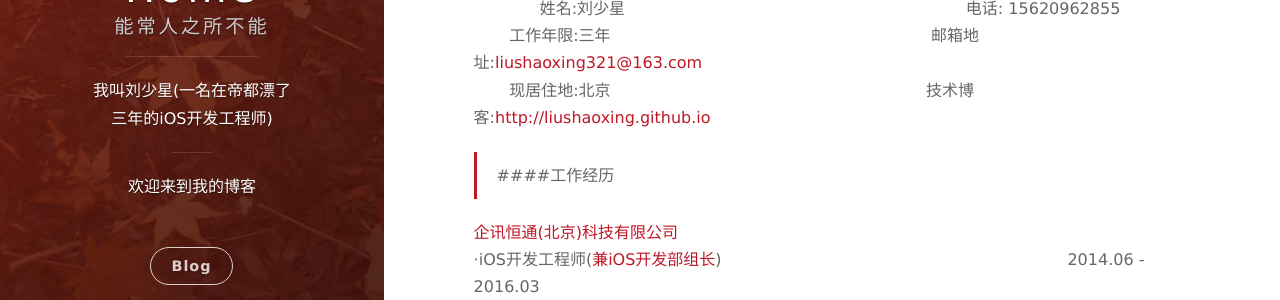
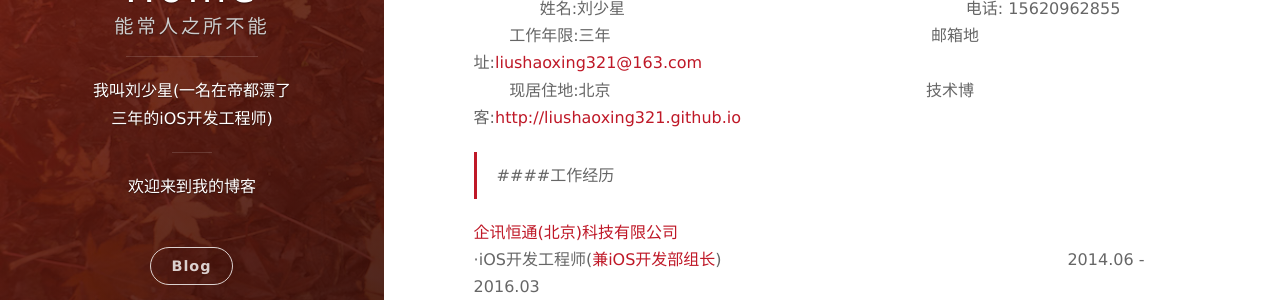
Before and after one commit to liushaoxing321/liushaoxing321.github.io, a Jekyll site: the page built from _posts/2016-03-14-about-myself.md, in a window 1280 px wide and 900 px high. Shown: the part 355-655 px from the top of the window. Built offline with Jekyll 4.4.1, drawn with Linux system fonts in a browser that asks for light colours; nearby versions of some CDN libraries; Markdown is read by kramdown in place of the engine named in the settings; some of the changed lines change nothing that is shown.

Commit message:
change content

```diff
--- a/_posts/2016-03-14-about-myself.md
+++ b/_posts/2016-03-14-about-myself.md
@@ -14,7 +14,7 @@ description: 个人简历
 
  &#160; &#160; &#160; &#160; &#160; &#160; &#160;姓名:刘少星 &#160; &#160; &#160; &#160;&#160; &#160; &#160; &#160;&#160; &#160; &#160; &#160;&#160; &#160; &#160; &#160;&#160; &#160; &#160; &#160;&#160; &#160; &#160; &#160; &#160; &#160; &#160; &#160; &#160; &#160; &#160; &#160; &#160; &#160; &#160;  &#160;电话:    15620962855
  &#160; &#160; &#160; &#160;工作年限:三年 &#160; &#160; &#160; &#160;&#160; &#160; &#160; &#160;&#160; &#160; &#160; &#160;&#160; &#160; &#160; &#160;&#160; &#160; &#160; &#160;&#160; &#160; &#160; &#160;&#160; &#160; &#160; &#160; &#160; &#160; &#160; &#160; &#160; &#160;                               邮箱地址:<liushaoxing321@163.com>
-&#160; &#160; &#160; &#160;现居住地:北京&#160; &#160; &#160; &#160;&#160; &#160; &#160; &#160;&#160; &#160; &#160; &#160;&#160; &#160; &#160; &#160;&#160; &#160; &#160; &#160;&#160; &#160; &#160; &#160;&#160; &#160; &#160; &#160;    &#160; &#160; &#160; &#160; &#160; &#160;                             技术博客:[http://liushaoxing.github.io](http://liushaoxing.github.io)
+&#160; &#160; &#160; &#160;现居住地:北京&#160; &#160; &#160; &#160;&#160; &#160; &#160; &#160;&#160; &#160; &#160; &#160;&#160; &#160; &#160; &#160;&#160; &#160; &#160; &#160;&#160; &#160; &#160; &#160;&#160; &#160; &#160; &#160;    &#160; &#160; &#160; &#160; &#160; &#160;                             技术博客:[http://liushaoxing321.github.io](http://liushaoxing321.github.io)
 
 >####工作经历
 
```
